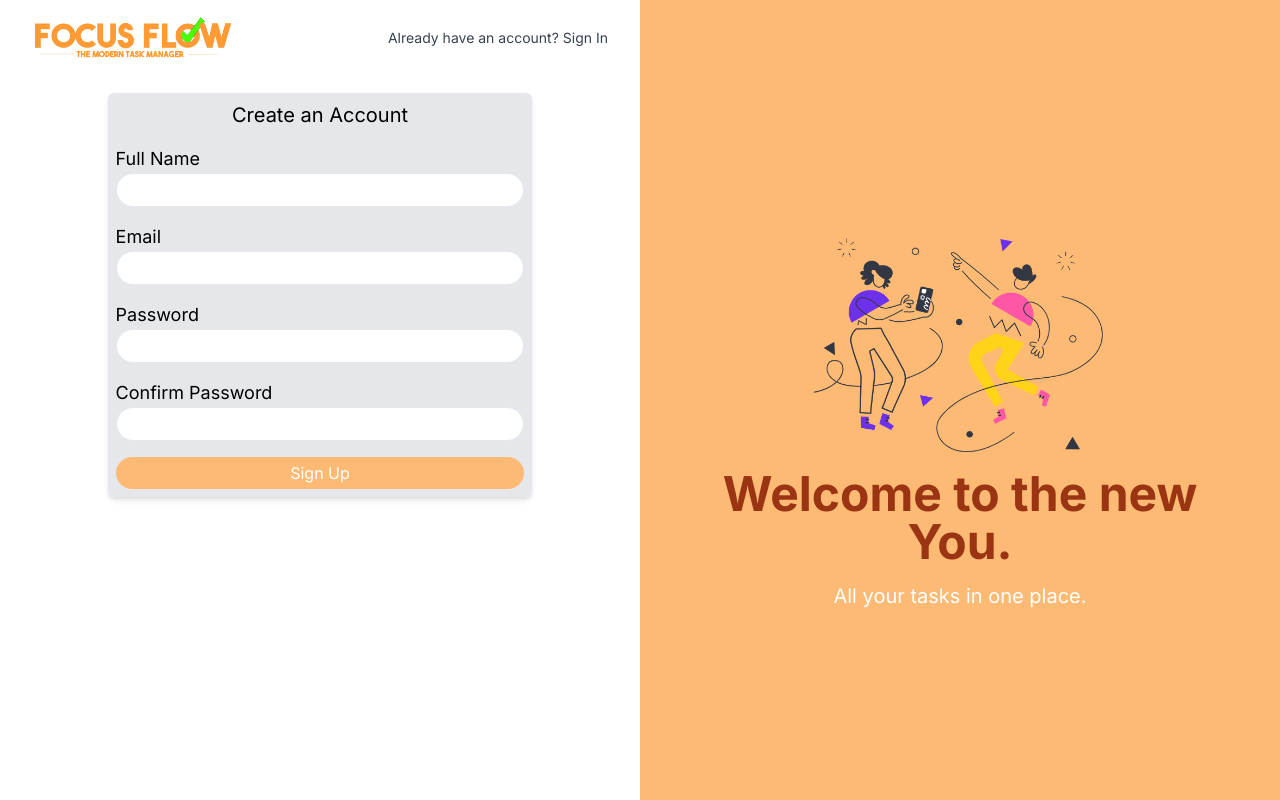
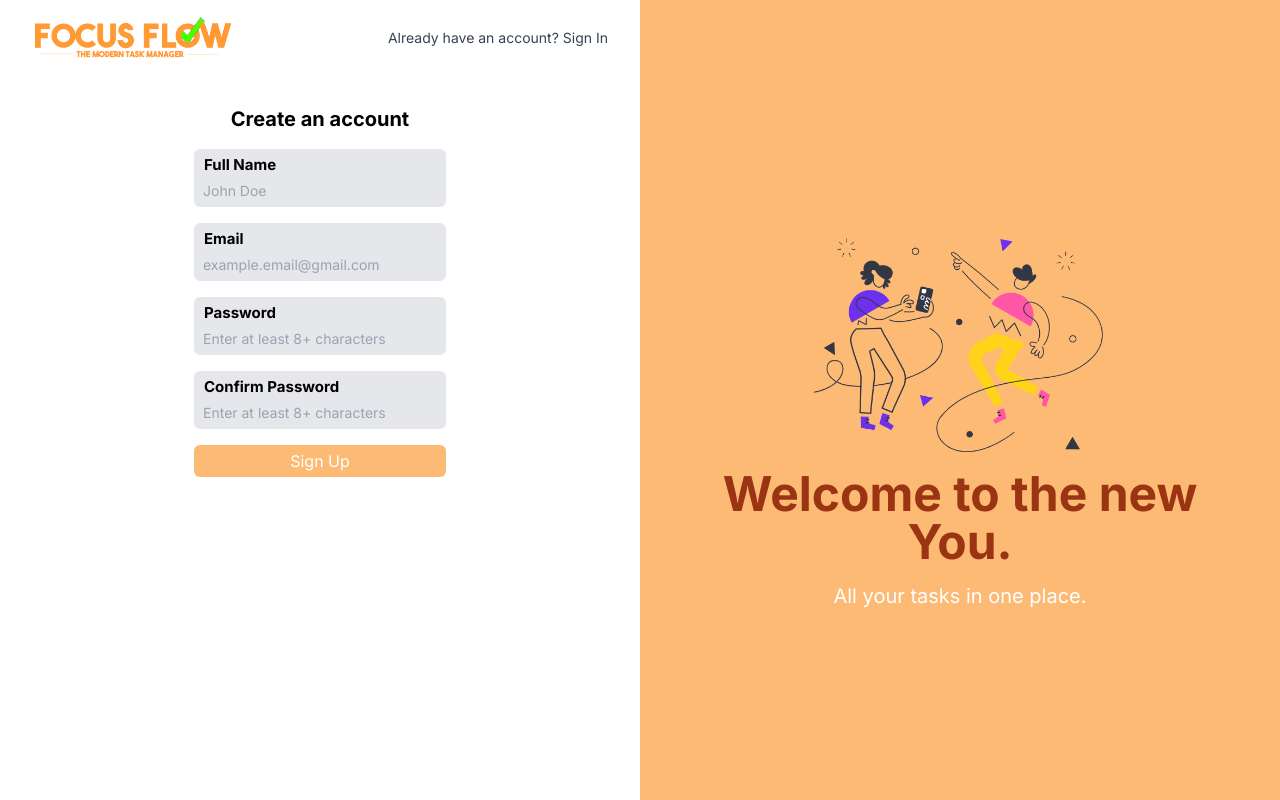
Before and after one commit to colintle/FocusFlow, a Next.js app in the folder focus-flow/: page / in a window 1280 px wide. Built offline with nearby package versions, Linux system fonts and the light colour scheme.

Commit message:
Updated Login/Sign Up Page UI

```diff
--- a/focus-flow/src/app/components/Login.tsx
+++ b/focus-flow/src/app/components/Login.tsx
@@ -13,27 +13,29 @@ function Login() {
     };
 
     return (
-        <div className="bg-gray-200 p-3 rounded-md shadow-md max-w-md mx-auto">
-            <div className="text-xl text-center mb-4">Welcome Back!</div>
+        <div className="bg-white-200 p-3 rounded-md max-w-md mx-auto">
+            <div className="text-xl-header text-center mb-4">Welcome Back!</div>
             <div className="space-y-4">
-                <div>
-                    <label htmlFor="loginEmail" className="text-lg">Email</label>
+                <div className="form-group">
+                    <label htmlFor="loginEmail" className="form-control-label">Email</label>
                     <input
                         type="text"
+                        placeholder='example.email@gmail.com'
                         id="loginEmail"
                         value={email}
                         onChange={(e) => setEmail(e.target.value)}
-                        className="w-full px-2 py-1 border rounded-full"
+                        className="bg-gray-200 w-full px-2 py-4 border rounded-md"
                     />
                 </div>
-                <div className="relative">
-                    <label htmlFor="loginPassword" className="text-lg">Password</label>
+                <div className="form-group">
+                    <label htmlFor="loginPassword" className="form-control-label">Password</label>
                     <input
                         type={showPassword ? 'text' : 'password'}
+                        placeholder='Enter at least 8+ characters'
                         id="loginPassword"
                         value={password}
                         onChange={(e) => setPassword(e.target.value)}
-                        className="w-full px-2 py-1 border rounded-full"
+                        className="bg-gray-200 w-full px-2 py-4 border rounded-md"
                     />
                     {password && (
                         <button
@@ -46,7 +48,7 @@ function Login() {
                 </div>
                 <button
                     onClick={handleLogin}
-                    className="w-full bg-orange-300 text-white p-1 rounded-full hover-bg-blue-600 cursor-pointer"
+                    className="w-full bg-orange-300 text-white p-1 rounded-md hover-bg-blue-600 cursor-pointer"
                 >
                     Login
                 </button>
--- a/focus-flow/src/app/components/SignUp.tsx
+++ b/focus-flow/src/app/components/SignUp.tsx
@@ -18,37 +18,40 @@ function SignUp() {
     };
 
     return (
-        <div className="bg-gray-200 p-2 rounded-md shadow-md max-w-md mx-auto">
-            <div className="text-xl text-center mb-4">Create an Account</div>
+        <div className="bg-white-200 p-3 rounded-md max-w-md mx-auto">
+            <div className="text-xl-header text-center mb-4">Create an account</div>
             <div className="space-y-4">
-                <div>
-                    <label htmlFor="signupFullName" className="text-lg">Full Name</label>
+                <div className="form-group">
+                    <label htmlFor="signupFullName" className="form-control-label">Full Name</label>
                     <input
                         type="text"
+                        placeholder='John Doe'
                         id="signupFullName"
                         value={fullName}
                         onChange={(e) => setFullName(e.target.value)}
-                        className="w-full px-2 py-1 border rounded-full"
+                        className="bg-gray-200 w-full px-2 py-4 border rounded-md"
                     />
                 </div>
-                <div>
-                    <label htmlFor="signupEmail" className="text-lg">Email</label>
+                <div className="form-group">
+                    <label htmlFor="signupEmail" className="form-control-label">Email</label>
                     <input
                         type="text"
+                        placeholder='example.email@gmail.com'
                         id="signupEmail"
                         value={email}
                         onChange={(e) => setEmail(e.target.value)}
-                        className="w-full px-2 py-1 border rounded-full"
+                        className="bg-gray-200 w-full px-2 py-4 border rounded-md"
                     />
                 </div>
-                <div className="relative">
-                    <label htmlFor="signupPassword" className="text-lg">Password</label>
+                <div className="form-group">
+                    <label htmlFor="signupPassword" className="form-control-label">Password</label>
                     <input
                         type={showPassword ? 'text' : 'password'}
+                        placeholder='Enter at least 8+ characters'
                         id="signupPassword"
                         value={password}
                         onChange={(e) => setPassword(e.target.value)}
-                        className="w-full px-2 py-1 border rounded-full"
+                        className="bg-gray-200 w-full px-2 py-4 border rounded-md"
                     />
                     {password && (
                         <button
@@ -59,14 +62,15 @@ function SignUp() {
                         </button>
                     )}
                 </div>
-                <div className="relative">
-                    <label htmlFor="confirmPassword" className="text-lg">Confirm Password</label>
+                <div className="form-group">
+                    <label htmlFor="confirmPassword" className="form-control-label">Confirm Password</label>
                     <input
                         type={showConfirmPassword ? 'text' : 'password'}
+                        placeholder='Enter at least 8+ characters'
                         id="confirmPassword"
                         value={confirmPassword}
                         onChange={(e) => setConfirmPassword(e.target.value)}
-                        className="w-full px-2 py-1 border rounded-full"
+                        className="bg-gray-200 w-full px-2 py-4 border rounded-md"
                     />
                     {confirmPassword && (
                         <button
@@ -79,7 +83,7 @@ function SignUp() {
                 </div>
                 <button
                     onClick={handleSignUp}
-                    className="w-full bg-orange-300 text-white p-1 rounded-full hover-bg-blue-600 cursor-pointer"
+                    className="w-full bg-orange-300 text-white p-1 rounded-md hover-bg-blue-600 cursor-pointer"
                 >
                     Sign Up
                 </button>
--- a/focus-flow/src/app/globals.css
+++ b/focus-flow/src/app/globals.css
@@ -1,3 +1,30 @@
 @tailwind base;
 @tailwind components;
 @tailwind utilities;
+
+input::placeholder,
+textarea::placeholder {
+  opacity: 1; /* 1 */
+  color: #9ca3af; /* 2 */
+  transform: translate(0, 12px) scale(1);
+  font-size: 14px;
+}
+
+.form-group {
+  position: relative;
+  min-height: 3.5em;
+}
+
+label.form-control-label {
+  position: absolute;
+  font-size: 15px;
+  top: 5px;
+  left: 10px;
+  font-weight:bold;
+}
+
+.text-xl-header {
+    font-size: 1.25rem;
+    line-height: 1.75rem;
+    font-weight: bold;
+  }
```
